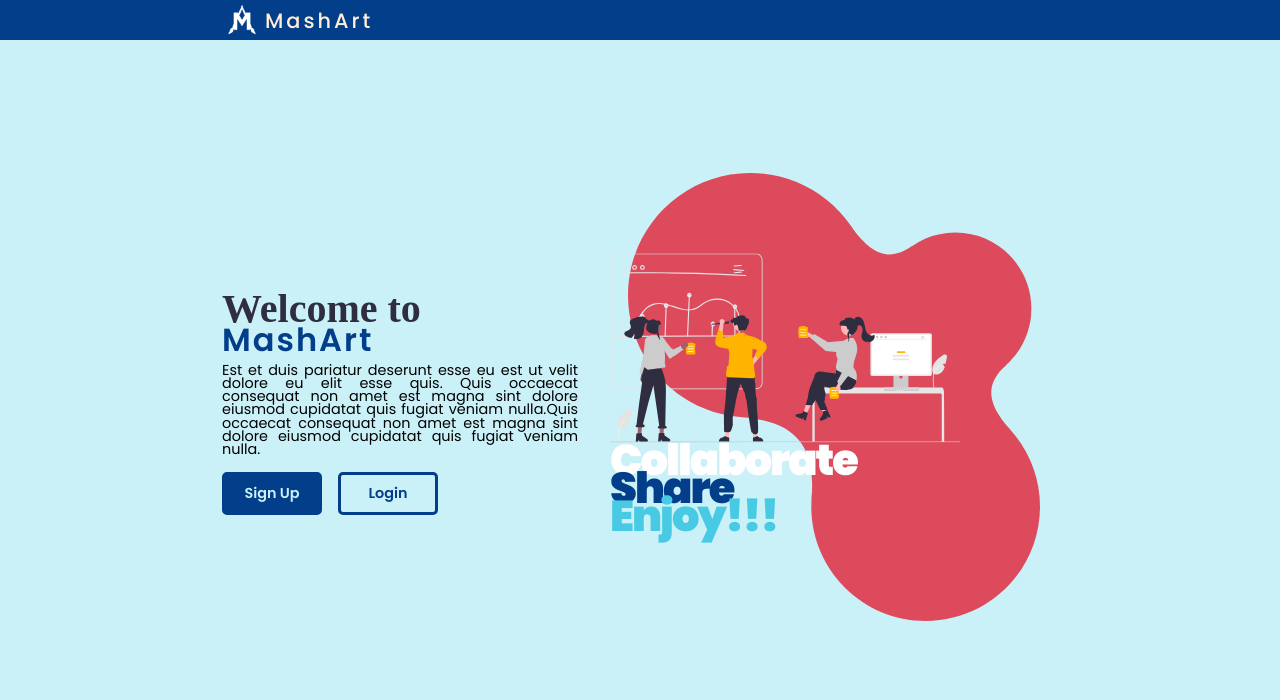
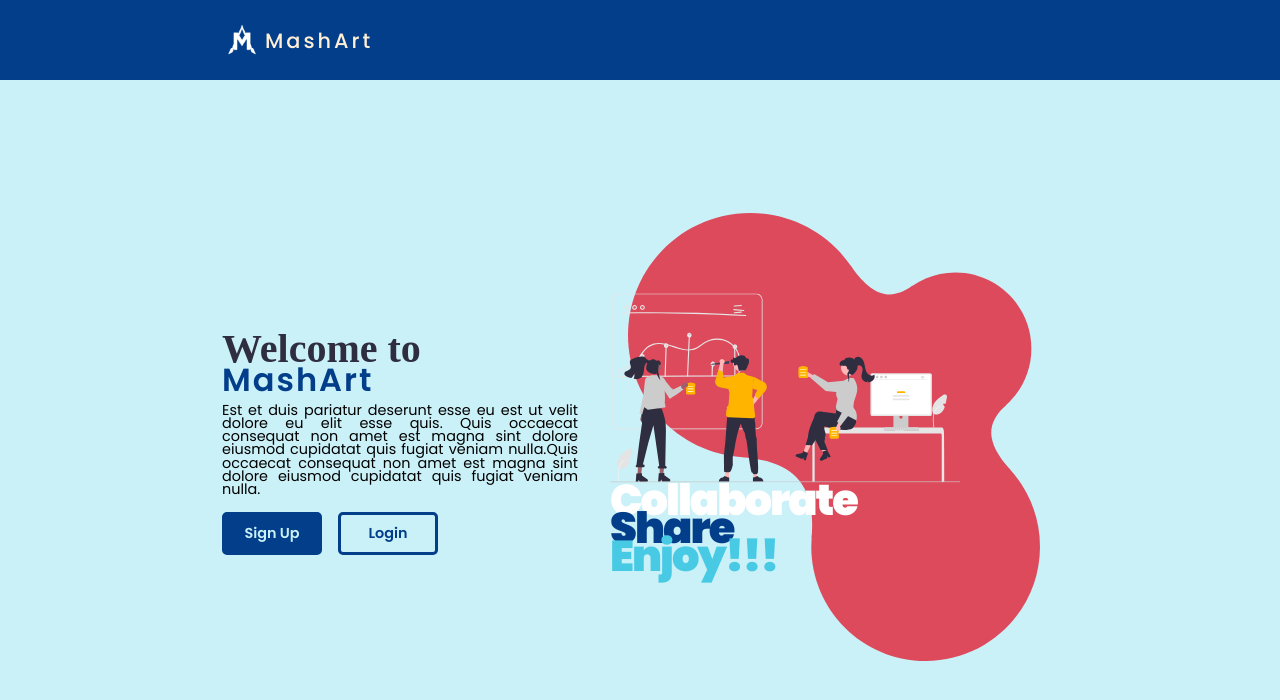
Before and after one commit to HARALARK/MashArt, a React (Create React App) app in the folder mashart/frontend/: page / in a window 1280 px wide. Shown: the top 700 px of the page. Built offline with nearby package versions, Linux system fonts and the light colour scheme; a web font is replaced by a local one.

Commit message:
reverted the height of the header

```diff
--- a/mashart/frontend/src/components/Header.js
+++ b/mashart/frontend/src/components/Header.js
@@ -107,7 +107,7 @@ const Container = styled.div`
   top: 0;
   left: 0;
   background-color: var(--secondary);
-  height: 40px;
+  height: 80px;
   display: ${(props) => props.userLoggedIn};
   justify-content: center;
   align-items: center;
```
